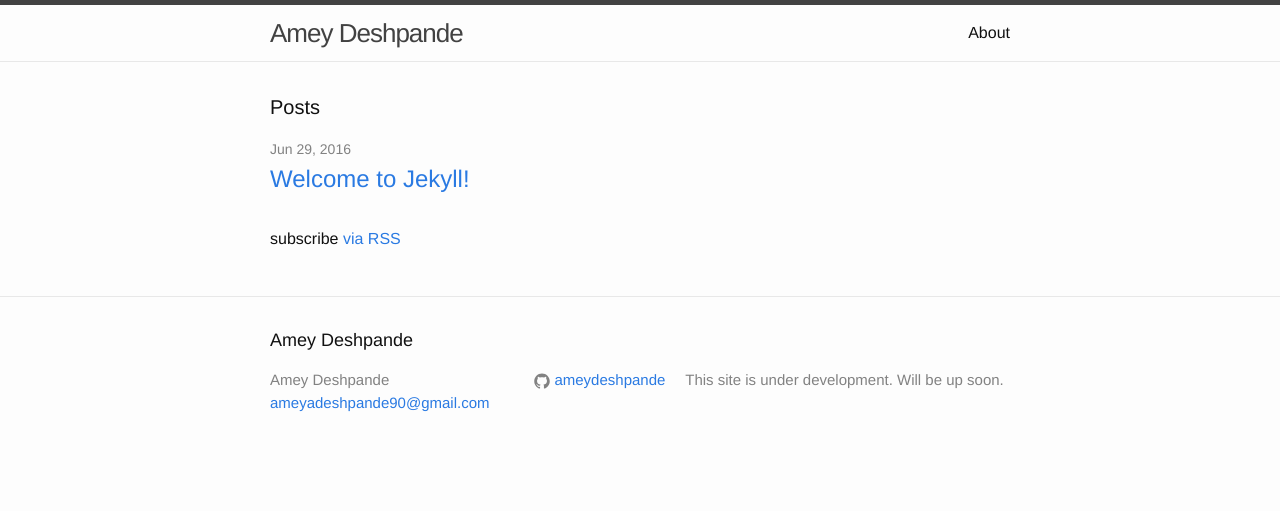
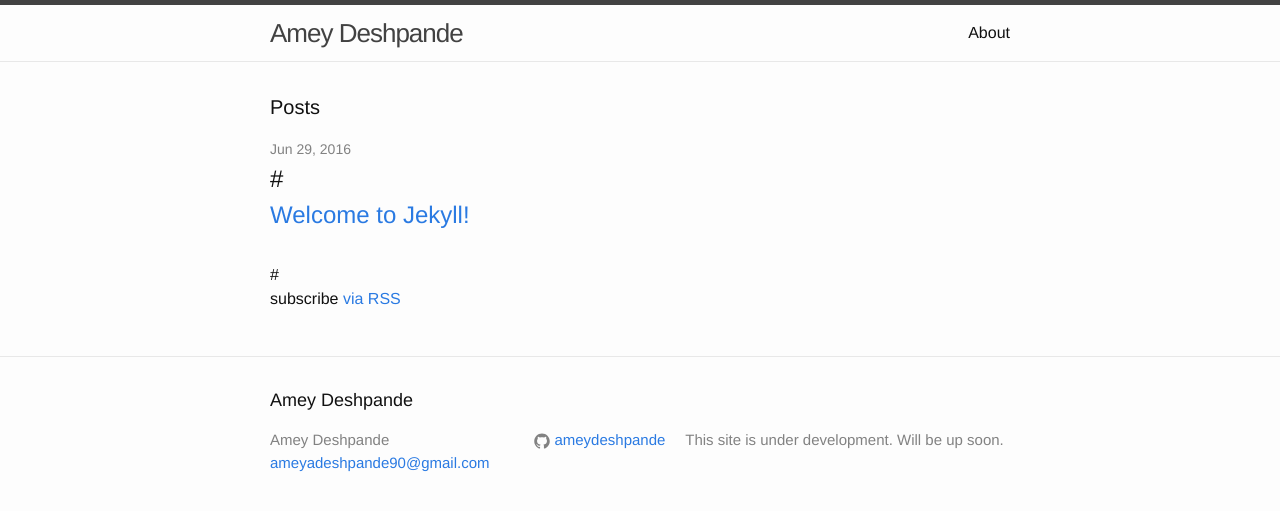
Before and after one commit to AmeyDeshpande/ameydeshpande.github.io, a Jekyll site: the page built from index.html, in a window 1280 px wide. Shown: the top 511 px of the page. Built offline with Jekyll 4.4.1, drawn with Linux system fonts in a browser that asks for light colours.

Commit message:
Update index.html

```diff
--- a/index.html
+++ b/index.html
@@ -12,12 +12,12 @@ layout: default
         <span class="post-meta">{{ post.date | date: "%b %-d, %Y" }}</span>
 
         <h2>
-          <a class="post-link" href="{{ post.url | prepend: site.baseurl }}">{{ post.title }}</a>
+          #<a class="post-link" href="{{ post.url | prepend: site.baseurl }}">{{ post.title }}</a>
         </h2>
       </li>
     {% endfor %}
   </ul>
 
-  <p class="rss-subscribe">subscribe <a href="{{ "/feed.xml" | prepend: site.baseurl }}">via RSS</a></p>
+  #<p class="rss-subscribe">subscribe <a href="{{ "/feed.xml" | prepend: site.baseurl }}">via RSS</a></p>
 
 </div>
```
